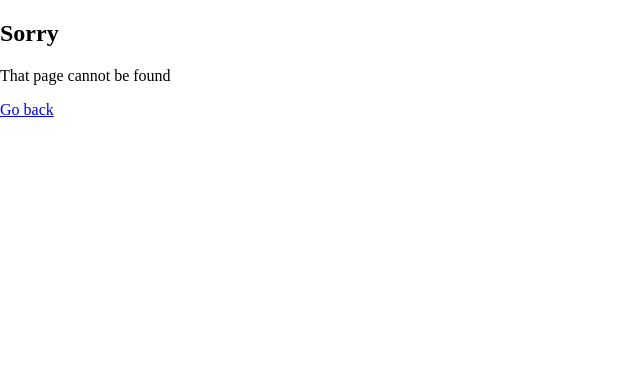
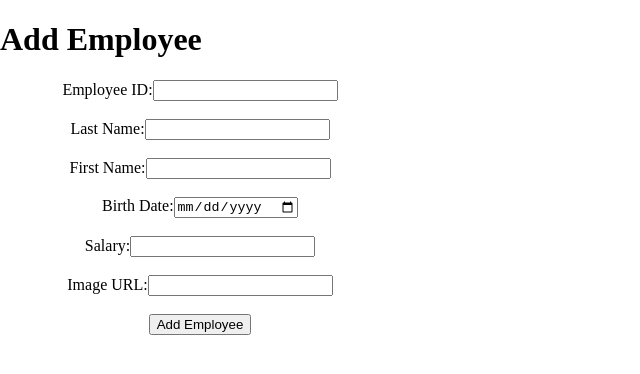
Before and after one commit to marcccsantos/SE-SGH, a React (Vite) app: page /AddRecordTest in a window 1280 px wide. Shown: the top 374 px of the page, without its empty margins (0-640 px from the left). Built offline with nearby package versions, Linux system fonts and the light colour scheme; no server answers; sample sign-in values are in the browser's storage.

Commit message:
added testing ng addrecord pati DTR

```diff
--- a/src/App.jsx
+++ b/src/App.jsx
@@ -7,6 +7,7 @@ import Forgot from "./pages/forgot";
 import Search from "./pages/search";
 import ViewRecord from "./pages/ViewRecord";
 import AddRecord from "./pages/AddRecord";
+import AddRecordTest from "./pages/AddRecordTest"; //to be removed
 import NotFound from "./pages/not-found";
 import DTR from "./pages/DTR"
 import { useEffect, useState } from "react";
@@ -52,6 +53,11 @@ const App = () => {
                             <AddRecord  />
                         </ProtectedRoute>
                     } />
+                    <Route path="/AddRecordTest" element={// to be removed
+                        <ProtectedRoute user={user}>
+                            <AddRecordTest />
+                        </ProtectedRoute>
+                    } />
                     <Route path="*" element={<NotFound />}/>
                     <Route path="/DTR" element={<DTR />}/>
                 </Routes>
--- a/src/components/ItemsList.jsx
+++ b/src/components/ItemsList.jsx
@@ -1,7 +1,7 @@
 // src/components/ItemsList.jsx
 import React, { useEffect, useState } from 'react';
 import { collection, getDocs } from 'firebase/firestore';
-//import db from '../firebase';
+import db from '../firebase';
 
 const ItemsList = () => {
   const [items, setItems] = useState([]);
--- a/src/firebase.jsx
+++ b/src/firebase.jsx
@@ -2,6 +2,7 @@
 import { initializeApp } from 'firebase/app';
 import { getFirestore } from 'firebase/firestore';
 import { getAuth } from 'firebase/auth';
+import { getStorage } from 'firebase/storage';
 
 {/*
 const firebaseConfig = {
@@ -32,4 +33,7 @@ const firebaseConfig = {
 
 // Initialize Firebase
 const app = initializeApp(firebaseConfig);
+const db = getFirestore(app);
+const storage = getStorage(app);
+export default db;
 export const auth = getAuth(app);
--- /dev/null
+++ b/src/pages/AddRecordTest.jsx
@@ -0,0 +1,126 @@
+import React, { useState } from 'react';
+import { collection, addDoc } from 'firebase/firestore';
+import db from '../firebase'; // Import your Firestore instance
+
+const AddRecordTest = () => {
+  const [employeeID, setEmployeeID] = useState('');
+  const [lastName, setLastName] = useState('');
+  const [firstName, setFirstName] = useState('');
+  const [birthDate, setBirthDate] = useState('');
+  const [salary, setSalary] = useState('');
+  const [image, setImage] = useState('');
+
+  const handleSubmit = async (e) => {
+    e.preventDefault();
+
+
+    // Validation
+    if (!/^\d+$/.test(employeeID)) {
+        alert('Employee ID should be a number');
+        return;
+      }
+
+      if (!/^\d+$/.test(salary)) {
+        alert('Salary should be a number');
+        return;
+      }
+
+      if (!isValidDate(birthDate)) {
+        alert('Birth Date is not in a valid format (YYYY-MM-DD)');
+        return;
+      }
+
+
+    // Add the employee data to Firestore
+    try {
+        const employeesCollection = collection(db, 'employees');
+
+        const dataToAdd = {
+          employeeID: parseInt(employeeID, 10), // Convert to integer
+          lastName,
+          firstName,
+          birthDate,
+          salary: parseFloat(salary), // Convert to float
+          image,
+        };
+
+      await addDoc(employeesCollection, dataToAdd);
+
+      // Clear the form after successfully adding the data
+      setEmployeeID('');
+      setLastName('');
+      setFirstName('');
+      setBirthDate('');
+      setSalary('');
+      setImage('');
+
+      console.log('Employee data added to Firestore!');
+    } catch (error) {
+      console.error('Error adding employee data:', error);
+    }
+  };
+
+  const isValidDate = (dateString) => {
+    const regex = /^\d{4}-\d{2}-\d{2}$/;
+    return regex.test(dateString);
+  };
+
+  return (
+    <div>
+      <h1>Add Employee</h1>
+      <form onSubmit={handleSubmit}>
+        <label>
+          Employee ID:
+          <input
+            type="text"
+            value={employeeID}
+            onChange={(e) => setEmployeeID(e.target.value)}
+            pattern="\d*"
+            title="Please enter only numbers"
+          />
+        </label>
+        <br />
+        <label>
+          Last Name:
+          <input type="text" value={lastName} onChange={(e) => setLastName(e.target.value)} />
+        </label>
+        <br />
+        <label>
+          First Name:
+          <input type="text" value={firstName} onChange={(e) => setFirstName(e.target.value)} />
+        </label>
+        <br />
+        <label>
+          Birth Date:
+          <input
+            type="date"
+            value={birthDate}
+            onChange={(e) => setBirthDate(e.target.value)}
+            pattern="\d{4}-\d{2}-\d{2}"
+            title="Please enter a valid date (YYYY-MM-DD)"
+          />
+        </label>
+        <br />
+        <label>
+          Salary:
+          <input
+            type="text"
+            value={salary}
+            onChange={(e) => setSalary(e.target.value)}
+            pattern="\d*"
+            title="Please enter only numbers"
+          />
+        </label>
+        <br />
+        <label>
+          Image URL:
+          <input type="text" value={image} onChange={(e) => setImage(e.target.value)} />
+        </label>
+        <br />
+        <button type="submit">Add Employee</button>
+      </form>
+    </div>
+  );
+};
+
+export default AddRecordTest;
--- a/src/pages/DTR.jsx
+++ b/src/pages/DTR.jsx
@@ -1,38 +1,32 @@
 import React, { useState } from 'react';
 
 const DTR = () => {
-  const [clockedIn, setClockedIn] = useState(false);
+  const [isClockedIn, setIsClockedIn] = useState(false);
   const [clockInTime, setClockInTime] = useState(null);
   const [clockOutTime, setClockOutTime] = useState(null);
 
-  const handleClockIn = () => {
+  const handleClockInOut = () => {
     const now = new Date();
-    setClockInTime(now.toLocaleTimeString());
-    setClockedIn(true);
-  };
+    const formattedTime = now.toLocaleTimeString();
 
-  const handleClockOut = () => {
-    const now = new Date();
-    setClockOutTime(now.toLocaleTimeString());
-    setClockedIn(false);
+    if (isClockedIn) {
+      setClockOutTime(formattedTime);
+    } else {
+      setClockInTime(formattedTime);
+    }
+
+    setIsClockedIn(!isClockedIn);
   };
 
   return (
     <div>
       <h1>Daily Time Record</h1>
-      {clockedIn ? (
-        <div>
-          <p>Status: Clocked In</p>
-          <p>Time In: {clockInTime}</p>
-          <button onClick={handleClockOut}>Clock Out</button>
-        </div>
-      ) : (
-        <div>
-          <p>Status: Clocked Out</p>
-          <button onClick={handleClockIn}>Clock In</button>
-        </div>
-      )}
-      {clockOutTime && <p>Time Out: {clockOutTime}</p>}
+      <div>
+        <p>Status: {isClockedIn ? 'Clocked In' : 'Clocked Out'}</p>
+        {isClockedIn ? <p>Time In: {clockInTime}</p> : null}
+        {clockOutTime && <p>Time Out: {clockOutTime}</p>}
+        <button onClick={handleClockInOut}>{isClockedIn ? 'Clock Out' : 'Clock In'}</button>
+      </div>
     </div>
   );
 };
```
